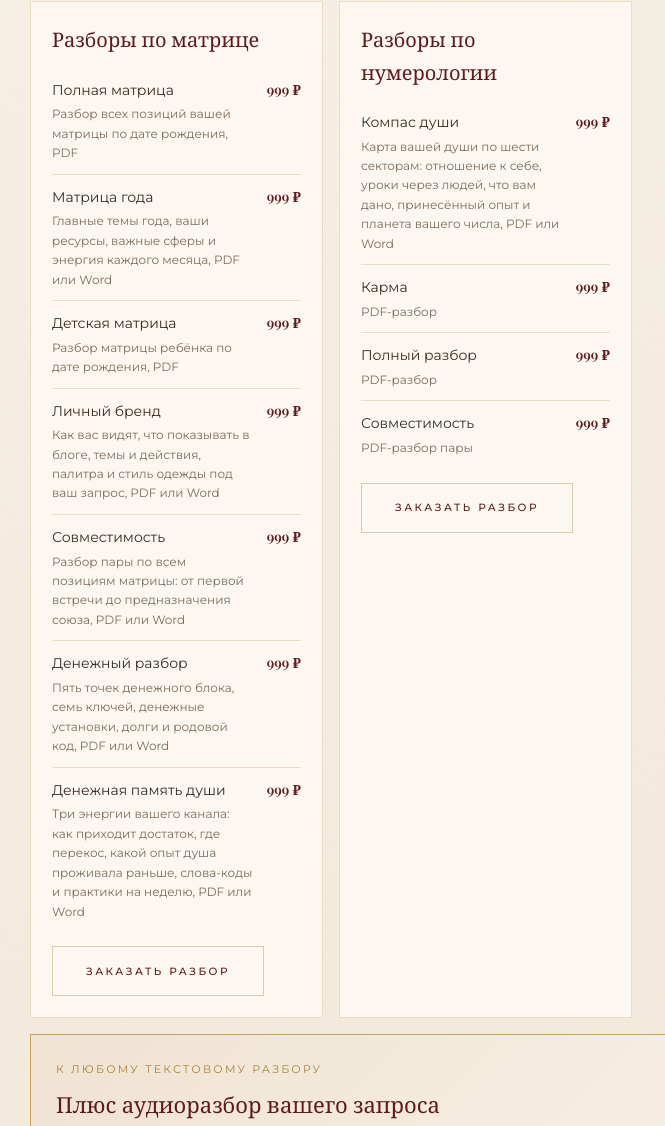
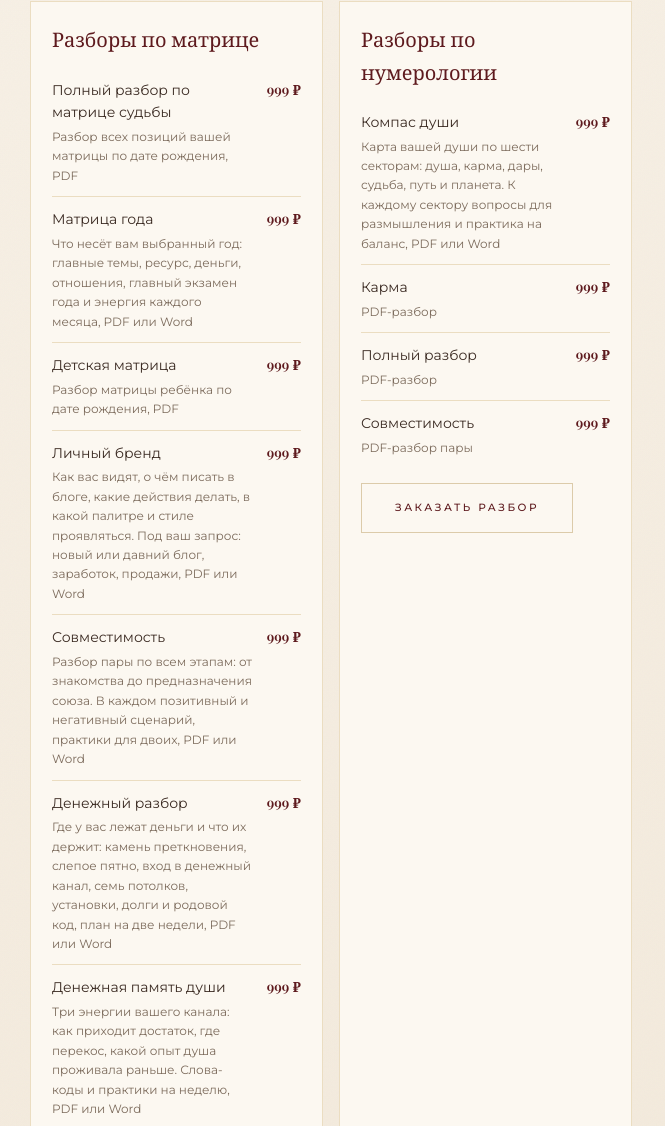
Before and after one commit to axis-axi/matrica, a plain HTML site: page index.html in a window 1280 px wide. Shown: the part 2919-4045 px from the top of the page, without its empty margins (0-665 px from the left). Drawn offline with nearby package versions, Linux system fonts and the light colour scheme.

Commit message:
Продающие описания разборов, Полный разбор по матрице судьбы
Co-Authored-By: Claude Sonnet 5.5 <noreply@anthropic.com>

```diff
--- a/index.html
+++ b/index.html
@@ -1388,18 +1388,18 @@ html,body{margin:0;padding:0;background:#F7F1E8;}
       <div class="mx-price-groups">
         <div class="mx-pg">
           <h3>Разборы по матрице</h3>
-          <div class="mx-pg-row"><div>Полная матрица<small>Разбор всех позиций вашей матрицы по дате рождения, PDF</small></div><b>999 ₽</b></div>
-          <div class="mx-pg-row"><div>Матрица года<small>Главные темы года, ваши ресурсы, важные сферы и энергия каждого месяца, PDF или Word</small></div><b>999 ₽</b></div>
+          <div class="mx-pg-row"><div>Полный разбор по матрице судьбы<small>Разбор всех позиций вашей матрицы по дате рождения, PDF</small></div><b>999 ₽</b></div>
+          <div class="mx-pg-row"><div>Матрица года<small>Что несёт вам выбранный год: главные темы, ресурс, деньги, отношения, главный экзамен года и энергия каждого месяца, PDF или Word</small></div><b>999 ₽</b></div>
           <div class="mx-pg-row"><div>Детская матрица<small>Разбор матрицы ребёнка по дате рождения, PDF</small></div><b>999 ₽</b></div>
-          <div class="mx-pg-row"><div>Личный бренд<small>Как вас видят, что показывать в блоге, темы и действия, палитра и стиль одежды под ваш запрос, PDF или Word</small></div><b>999 ₽</b></div>
-          <div class="mx-pg-row"><div>Совместимость<small>Разбор пары по всем позициям матрицы: от первой встречи до предназначения союза, PDF или Word</small></div><b>999 ₽</b></div>
-          <div class="mx-pg-row"><div>Денежный разбор<small>Пять точек денежного блока, семь ключей, денежные установки, долги и родовой код, PDF или Word</small></div><b>999 ₽</b></div>
-          <div class="mx-pg-row"><div>Денежная память души<small>Три энергии вашего канала: как приходит достаток, где перекос, какой опыт душа проживала раньше, слова-коды и практики на неделю, PDF или Word</small></div><b>999 ₽</b></div>
+          <div class="mx-pg-row"><div>Личный бренд<small>Как вас видят, о чём писать в блоге, какие действия делать, в какой палитре и стиле проявляться. Под ваш запрос: новый или давний блог, заработок, продажи, PDF или Word</small></div><b>999 ₽</b></div>
+          <div class="mx-pg-row"><div>Совместимость<small>Разбор пары по всем этапам: от знакомства до предназначения союза. В каждом позитивный и негативный сценарий, практики для двоих, PDF или Word</small></div><b>999 ₽</b></div>
+          <div class="mx-pg-row"><div>Денежный разбор<small>Где у вас лежат деньги и что их держит: камень преткновения, слепое пятно, вход в денежный канал, семь потолков, установки, долги и родовой код, план на две недели, PDF или Word</small></div><b>999 ₽</b></div>
+          <div class="mx-pg-row"><div>Денежная память души<small>Три энергии вашего канала: как приходит достаток, где перекос, какой опыт душа проживала раньше. Слова-коды и практики на неделю, PDF или Word</small></div><b>999 ₽</b></div>
           <a class="mx-btn mx-btn-ghost" href="https://t.me/nadyakuht" target="_blank" rel="noopener">Заказать разбор</a>
         </div>
         <div class="mx-pg">
           <h3>Разборы по нумерологии</h3>
-          <div class="mx-pg-row"><div>Компас души<small>Карта вашей души по шести секторам: отношение к себе, уроки через людей, что вам дано, принесённый опыт и планета вашего числа, PDF или Word</small></div><b>999 ₽</b></div>
+          <div class="mx-pg-row"><div>Компас души<small>Карта вашей души по шести секторам: душа, карма, дары, судьба, путь и планета. К каждому сектору вопросы для размышления и практика на баланс, PDF или Word</small></div><b>999 ₽</b></div>
           <div class="mx-pg-row"><div>Карма<small>PDF-разбор</small></div><b>999 ₽</b></div>
           <div class="mx-pg-row"><div>Полный разбор<small>PDF-разбор</small></div><b>999 ₽</b></div>
           <div class="mx-pg-row"><div>Совместимость<small>PDF-разбор пары</small></div><b>999 ₽</b></div>
```
